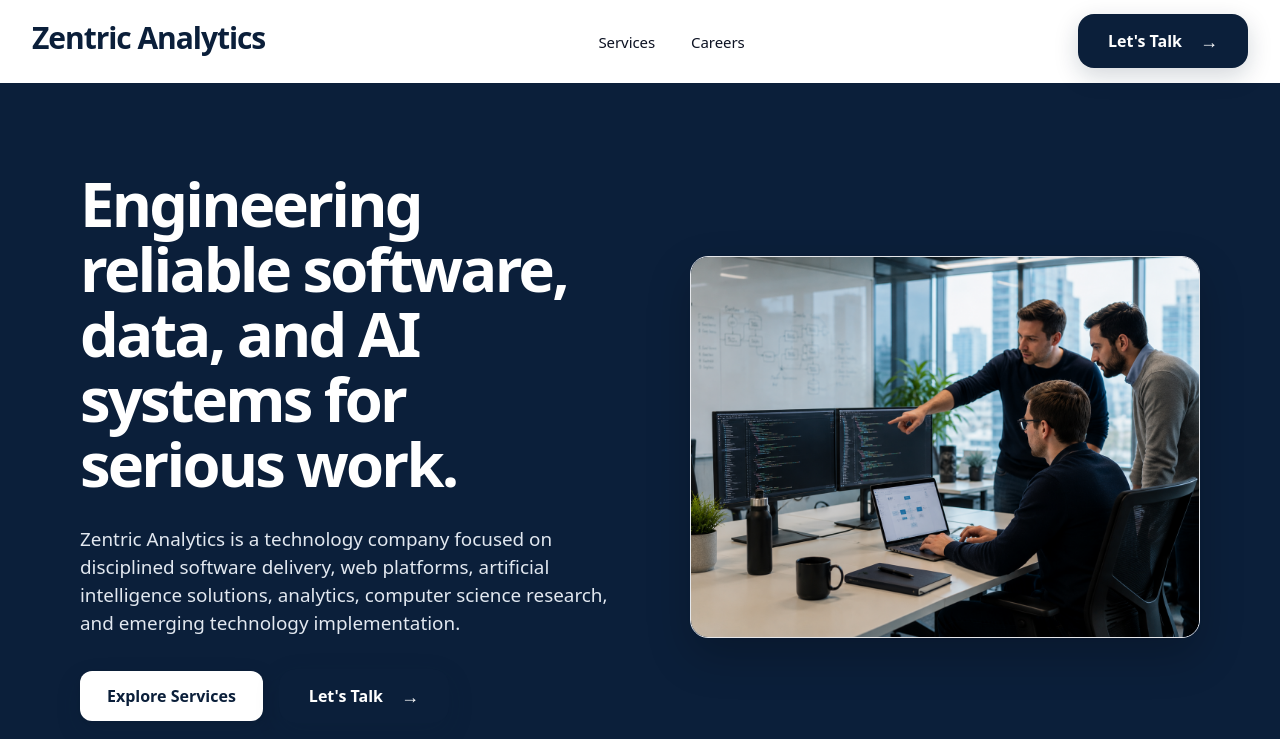
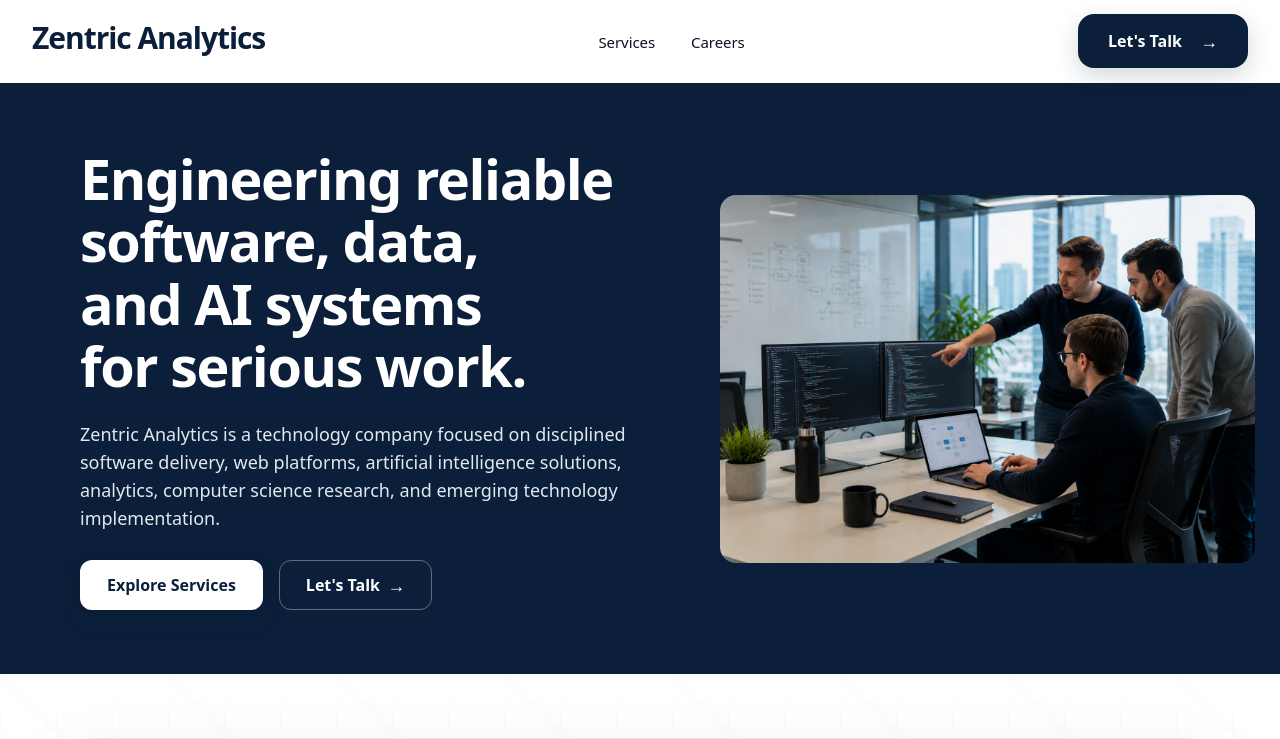
Before and after one commit to Zentric-Analytics/Zentricanalytics.com, a Next.js app: page / in a window 1280 px wide. Shown: the top 739 px of the page. Built offline with nearby package versions, Linux system fonts and the light colour scheme.

Commit message:
Refine homepage hero composition

```diff
--- a/src/app/page.tsx
+++ b/src/app/page.tsx
@@ -173,19 +173,19 @@ export default function Home() {
   return (
     <PageShell>
       <section className="hero-premium relative isolate overflow-hidden bg-[#0B1F3A] text-white">
-        <div className="mx-auto grid w-full max-w-6xl items-center gap-10 px-4 py-14 sm:py-16 md:grid-cols-[minmax(0,1fr)_minmax(18rem,0.92fr)] md:py-20 lg:gap-14 lg:py-[5.5rem]">
-          <div className="max-w-[43rem]">
-            <h1 className="hero-reveal hero-reveal-1 max-w-[42rem] text-balance text-[clamp(2.125rem,4.8vw,4rem)] font-extrabold leading-[1.08] tracking-[-0.045em] text-white sm:leading-[1.06]">
+        <div className="mx-auto grid w-full max-w-6xl items-center gap-9 px-4 py-10 sm:py-11 md:grid-cols-[minmax(0,1.06fr)_minmax(18rem,0.94fr)] md:gap-10 md:py-12 lg:gap-12 lg:py-16">
+          <div className="max-w-[42rem]">
+            <h1 className="hero-reveal hero-reveal-1 max-w-[36rem] text-balance text-[clamp(2.125rem,4.35vw,3.75rem)] font-bold leading-[1.12] tracking-[-0.025em] text-white">
               Engineering reliable software, data, and AI systems for serious work.
             </h1>
-            <p className="hero-reveal hero-reveal-2 mt-6 max-w-[39rem] text-base leading-[1.62] text-slate-200 sm:mt-7 sm:text-lg lg:text-[1.18rem]">
+            <p className="hero-reveal hero-reveal-2 mt-6 max-w-[38rem] text-base font-normal leading-[1.6] text-slate-200 sm:text-lg">
               Zentric Analytics is a technology company focused on disciplined software delivery, web platforms, artificial intelligence solutions, analytics, computer science research, and emerging technology implementation.
             </p>
-            <div className="hero-reveal hero-reveal-3 mt-8 flex flex-col gap-4 sm:flex-row sm:flex-wrap sm:items-center">
+            <div className="hero-reveal hero-reveal-3 mt-7 flex flex-col gap-4 sm:flex-row sm:flex-wrap sm:items-center">
               <Link className="btn hero-cta-primary" href="/services">
                 Explore Services
               </Link>
-              <Link className="btn zentric-primary-cta" href="/contact">
+              <Link className="btn hero-cta-secondary" href="/contact">
                 <span>Let&apos;s Talk</span>
                 <span className="zentric-primary-cta__arrow" aria-hidden="true">
                   →
@@ -194,15 +194,15 @@ export default function Home() {
             </div>
           </div>
 
-          <div className="hero-reveal hero-reveal-4 w-full max-w-[34rem] justify-self-center md:justify-self-end">
-            <div className="relative aspect-[4/3] overflow-hidden rounded-[1.125rem] border border-white/12 shadow-[0_18px_44px_rgba(0,0,0,0.22)]">
+          <div className="hero-reveal hero-reveal-4 w-full max-w-[34rem] justify-self-center md:max-w-none md:justify-self-end lg:-mr-6">
+            <div className="relative aspect-[16/11] overflow-hidden rounded-2xl shadow-none md:min-h-[21rem] lg:min-h-[23rem]">
               <Image
                 src="/images/hero/hero-engineering-team.png"
-                alt="Software engineers collaborating on application architecture and code"
+                alt="Software engineers collaborating on code and system architecture in a modern office"
                 fill
                 priority
-                sizes="(min-width: 1024px) 34rem, (min-width: 768px) 44vw, calc(100vw - 2rem)"
-                className="object-cover object-[52%_48%]"
+                sizes="(min-width: 1180px) 560px, (min-width: 768px) 46vw, calc(100vw - 2rem)"
+                className="object-cover object-[58%_46%]"
               />
             </div>
           </div>
```
